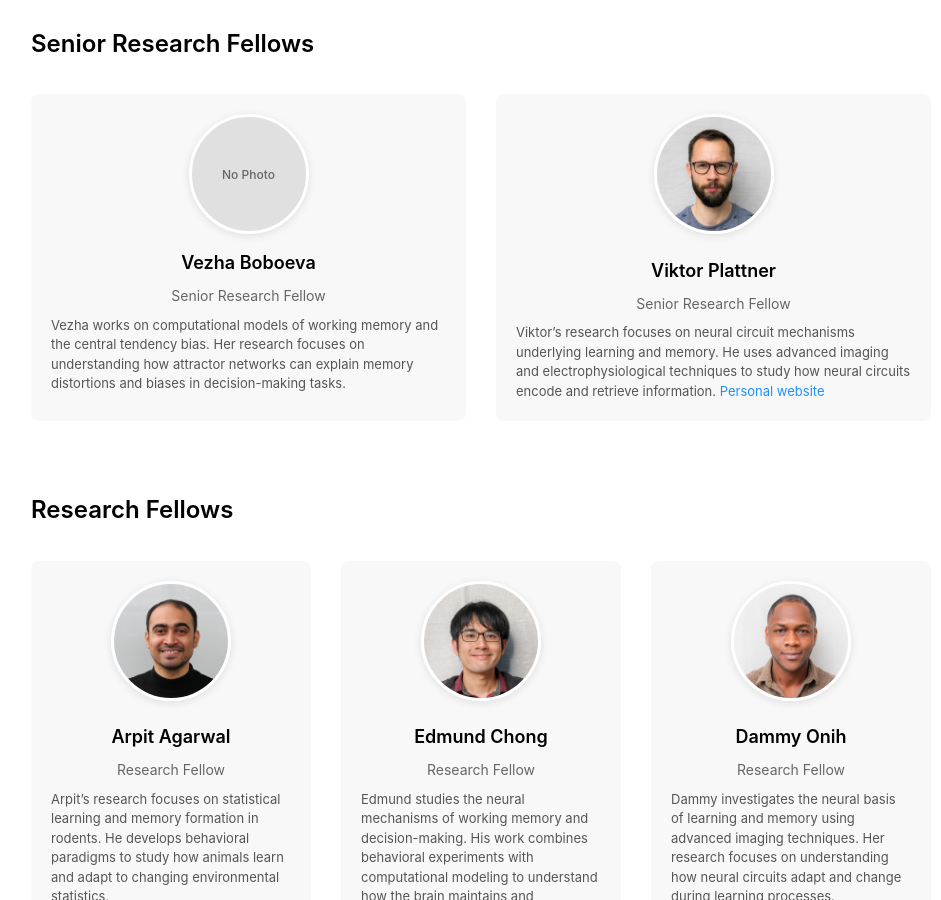
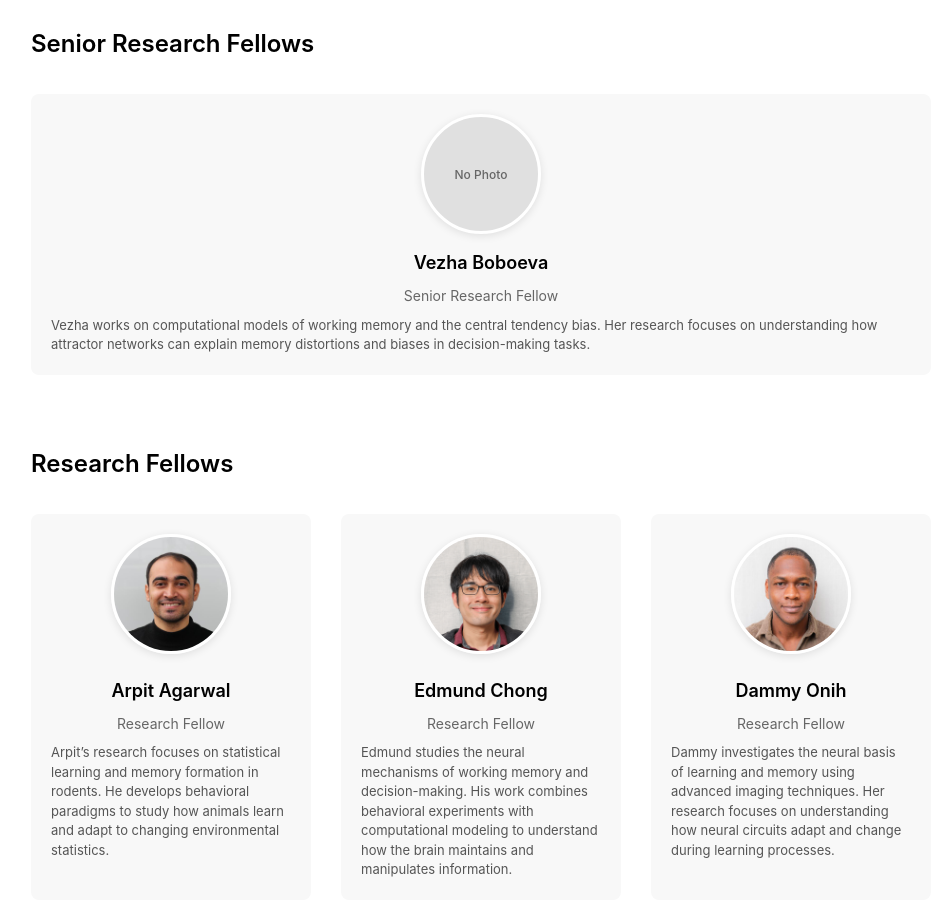
Before and after one commit to LIMLabSWC/limlabswc.github.io, a Jekyll site: the page built from people/index.md, in a window 1280 px wide and 900 px high, scrolled down 902 px. Shown: the whole window, without its empty margins (159-1100 px from the left). Built offline with Jekyll 4.4.1, drawn with Linux system fonts in a browser that asks for light colours; some of the changed text lies outside the part shown.

Commit message:
update people page: add new photo of Amir, move Viktor to alumni

```diff
--- a/_data/people.yml
+++ b/_data/people.yml
@@ -19,15 +19,6 @@
       tendency bias. Her research focuses on understanding how attractor
       networks can explain memory distortions and biases in decision-making
       tasks.
-
-  - name: "Viktor Plattner"
-    title: "Senior Research Fellow"
-    photo: "viktor.jpg"
-    description: >-
-      Viktor's research focuses on neural circuit mechanisms underlying learning
-      and memory. He uses advanced imaging and electrophysiological techniques
-      to study how neural circuits encode and retrieve information.
-      [Personal website](https://viktorpm.github.io/)
 
 research_fellows:
   - name: "Arpit Agarwal"
@@ -151,3 +142,9 @@
   - name: "George Dimitriadis"
     title: "Joint Gatsby Unit/Sainsbury Wellcome Centre Research Fellow"
     photo: null
+
+  - name: "Viktor Plattner"
+    title: "Senior Research Fellow"
+    photo: "viktor.jpg"
+    description: >-
+      [Personal website](https://viktorpm.github.io/)
```
Also changed, not shown: assets/img/.comments/amir.jpg.xml (added), assets/img/amir.jpg.
